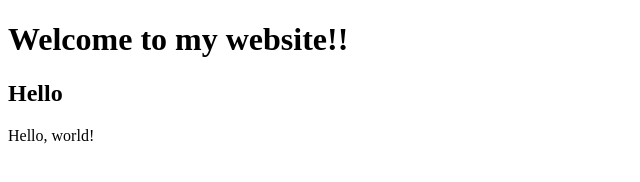
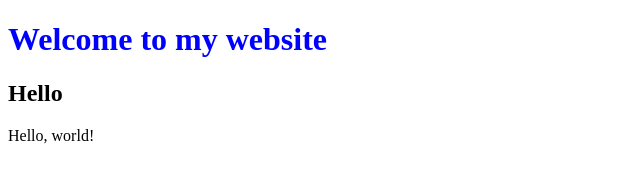
Before and after one commit to bencodes8/search, a plain HTML site: page test.html in a window 1280 px wide. Shown: the whole page, without its empty margins (0-640 px from the left). Drawn offline with Linux system fonts and the light colour scheme.

Commit message:
added blue color to h1

```diff
--- a/test.html
+++ b/test.html
@@ -7,7 +7,7 @@
     <title>Test</title>
 </head>
 <body>
-    <h1>Welcome to my website!!</h1>
+    <h1 style="color:blue;">Welcome to my website</h1>
     <h2> Hello </h2>
     Hello, world!
 </body>
```
